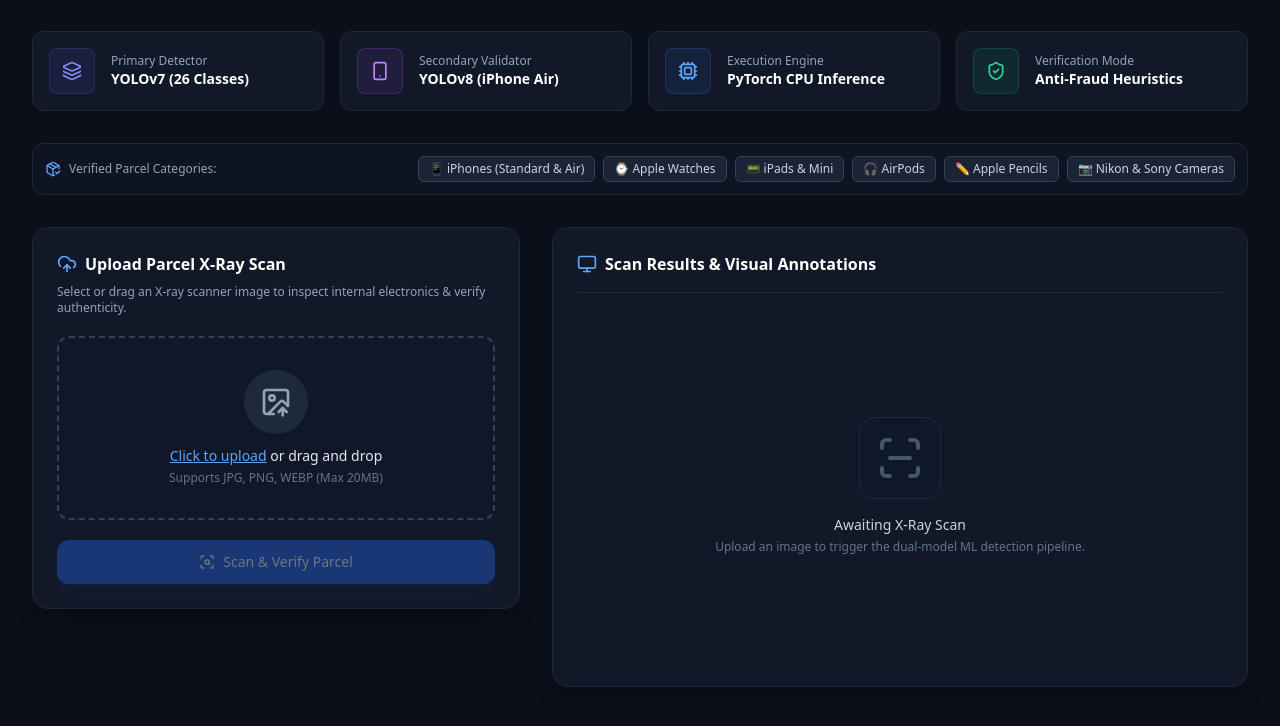
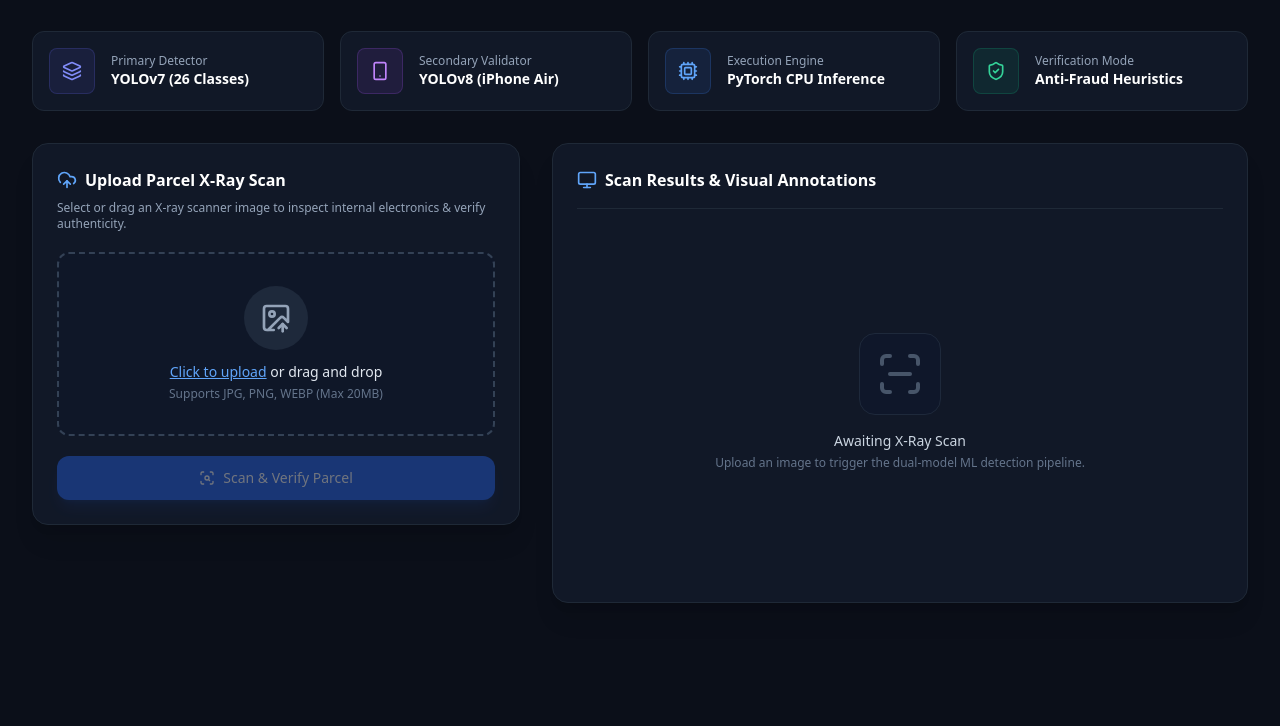
Before and after one commit to PriyanshiVishwakarma09/x-ray-parcel-verify, a plain HTML site: page static/index.html in a window 1280 px wide. Shown: the part 66-792 px from the top of the page. Drawn offline with nearby package versions, Linux system fonts and the light colour scheme; no server answers.

Commit message:
ui: Keep interface clean and focused

```diff
--- a/static/index.html
+++ b/static/index.html
@@ -117,22 +117,6 @@
           <p class="text-xs text-slate-400 font-medium">Verification Mode</p>
           <p class="text-sm font-semibold text-white">Anti-Fraud Heuristics</p>
         </div>
-      </div>
-    </div>
-
-    <!-- Supported Categories Pill Row -->
-    <div class="mb-8 p-3 bg-cardBg/60 border border-borderColor rounded-xl flex flex-wrap items-center justify-between gap-3 text-xs">
-      <div class="flex items-center gap-2 text-slate-400 font-medium">
-        <i data-lucide="package-check" class="w-4 h-4 text-blue-400"></i>
-        <span>Verified Parcel Categories:</span>
-      </div>
-      <div class="flex flex-wrap items-center gap-2">
-        <span class="px-2.5 py-1 rounded-md bg-slate-800/80 border border-slate-700 text-slate-300 font-medium">📱 iPhones (Standard & Air)</span>
-        <span class="px-2.5 py-1 rounded-md bg-slate-800/80 border border-slate-700 text-slate-300 font-medium">⌚ Apple Watches</span>
-        <span class="px-2.5 py-1 rounded-md bg-slate-800/80 border border-slate-700 text-slate-300 font-medium">📟 iPads & Mini</span>
-        <span class="px-2.5 py-1 rounded-md bg-slate-800/80 border border-slate-700 text-slate-300 font-medium">🎧 AirPods</span>
-        <span class="px-2.5 py-1 rounded-md bg-slate-800/80 border border-slate-700 text-slate-300 font-medium">✏️ Apple Pencils</span>
-        <span class="px-2.5 py-1 rounded-md bg-slate-800/80 border border-slate-700 text-slate-300 font-medium">📷 Nikon & Sony Cameras</span>
       </div>
     </div>
 
```
